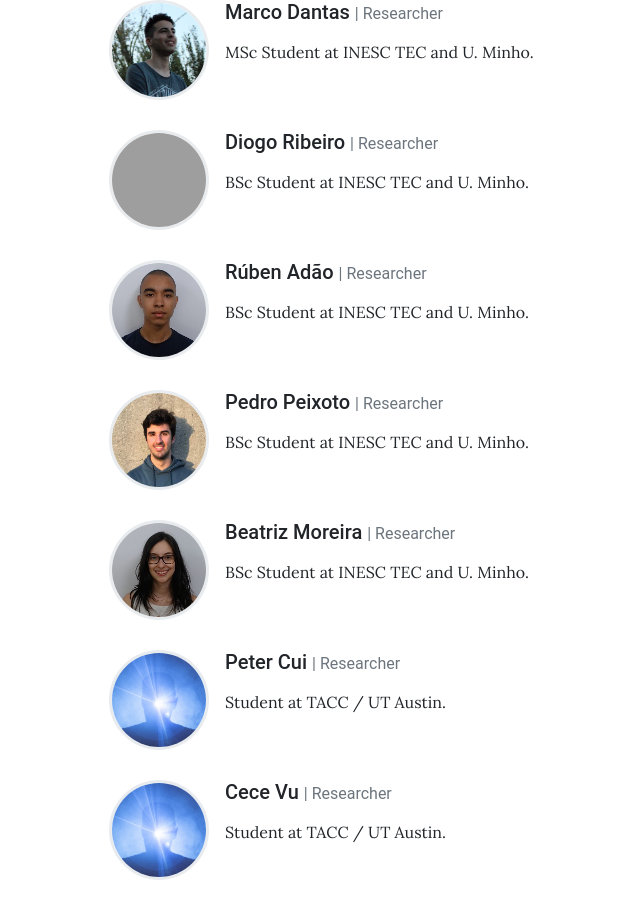
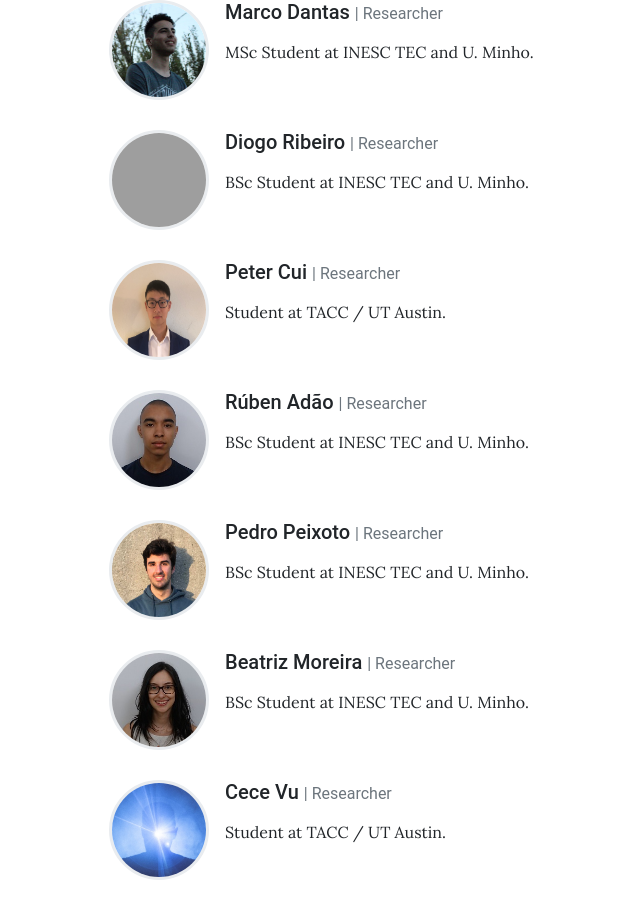
Before and after one commit to pastor-project/pastor-project.github.io, a Jekyll site: the page built from pages/team.md, in a window 1280 px wide and 900 px high, scrolled down 1470 px, cut to the strip 0-900 px from the top of the window. Shown: the whole strip, without its empty margins (166-806 px from the left). Built offline with Jekyll 4.4.1, drawn with Linux system fonts in a browser that asks for light colours; grey boxes are pictures that could not be loaded.

Commit message:
updated team

```diff
--- a/_data/team.yml
+++ b/_data/team.yml
@@ -66,6 +66,12 @@
   description: > # Can be Markdown
     BSc Student at INESC TEC and U. Minho.
 
+- name: Peter Cui
+  role: Researcher # Will appear next to name
+  image: assets/img/peter.jpg # Can be external link
+  description: > # Can be Markdown
+    Student at TACC / UT Austin.
+
 - name: Rúben Adão
   role: Researcher # Will appear next to name
   image: assets/img/ruben.jpg # Can be external link
@@ -84,12 +90,6 @@
   description: > # Can be Markdown
     BSc Student at INESC TEC and U. Minho.
 
-- name: Peter Cui
-  role: Researcher # Will appear next to name
-  image: assets/img/default.jpg # Can be external link
-  description: > # Can be Markdown
-    Student at TACC / UT Austin.
-
 - name: Cece Vu
   role: Researcher # Will appear next to name
   image: assets/img/default.jpg # Can be external link
```
Also changed, not shown: assets/img/peter.jpg (added).
